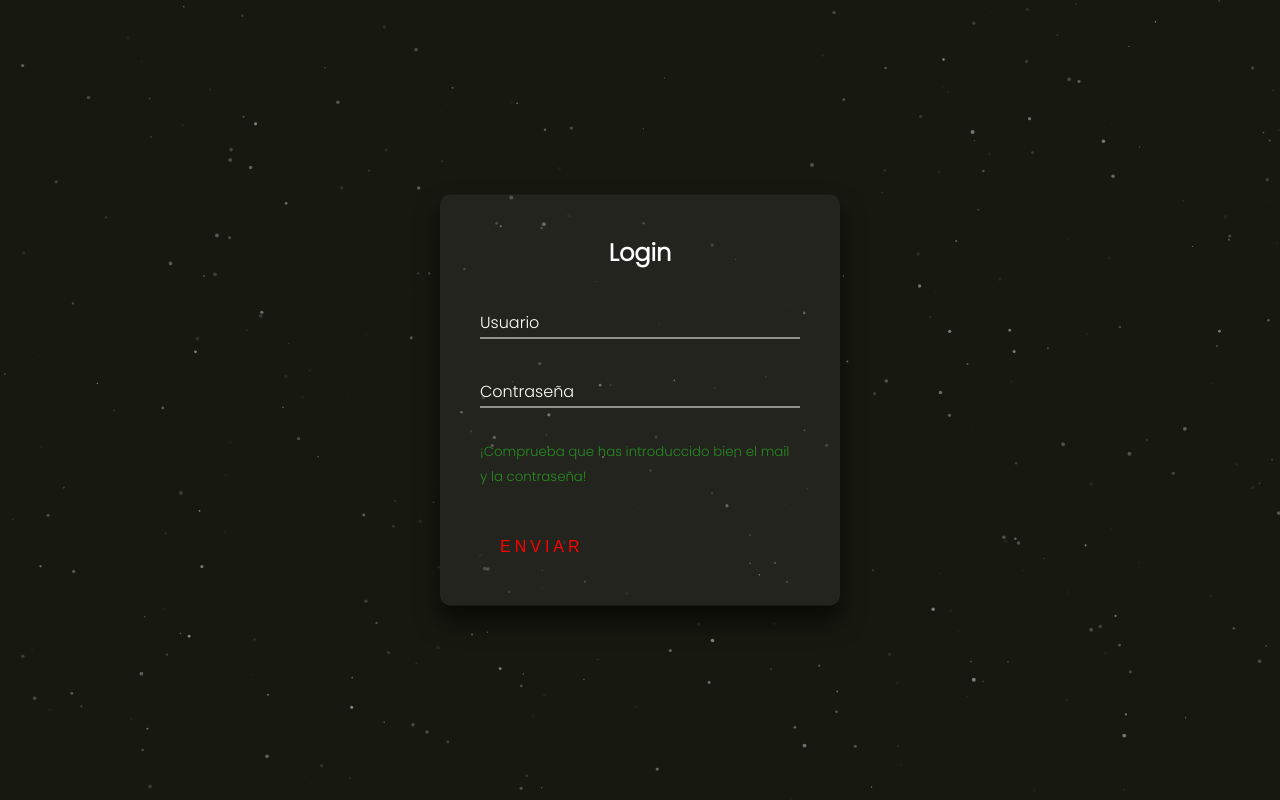
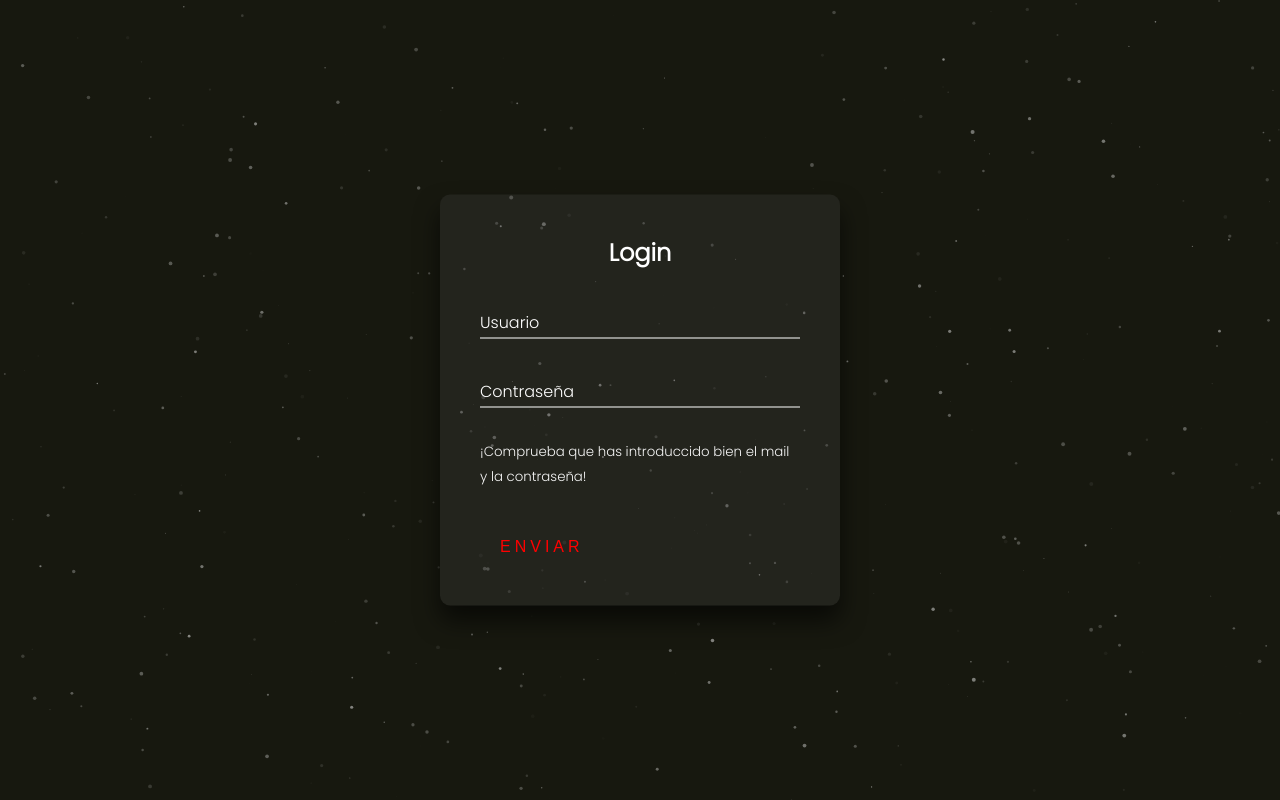
Before and after one commit to uiliam11/Projecte_01_Reserva_de_taules, a PHP site: page / in a window 1280 px wide. Run offline with PHP 8.4, Linux system fonts and the light colour scheme.

Commit message:
UPDATE LOGIN

```diff
--- a/css/loginStyles.css
+++ b/css/loginStyles.css
@@ -12,7 +12,7 @@ canvas {
 }
 
 small {
-    color: rgb(40, 139, 36);
+    color: whitesmoke;
 }
 
 button {
@@ -99,7 +99,7 @@ button {
     overflow: hidden;
     transition: .5s;
     margin-top: 40px;
-    letter-spacing: 4px
+    letter-spacing: 4px;
 }
 
 .login-box button:hover {
```
